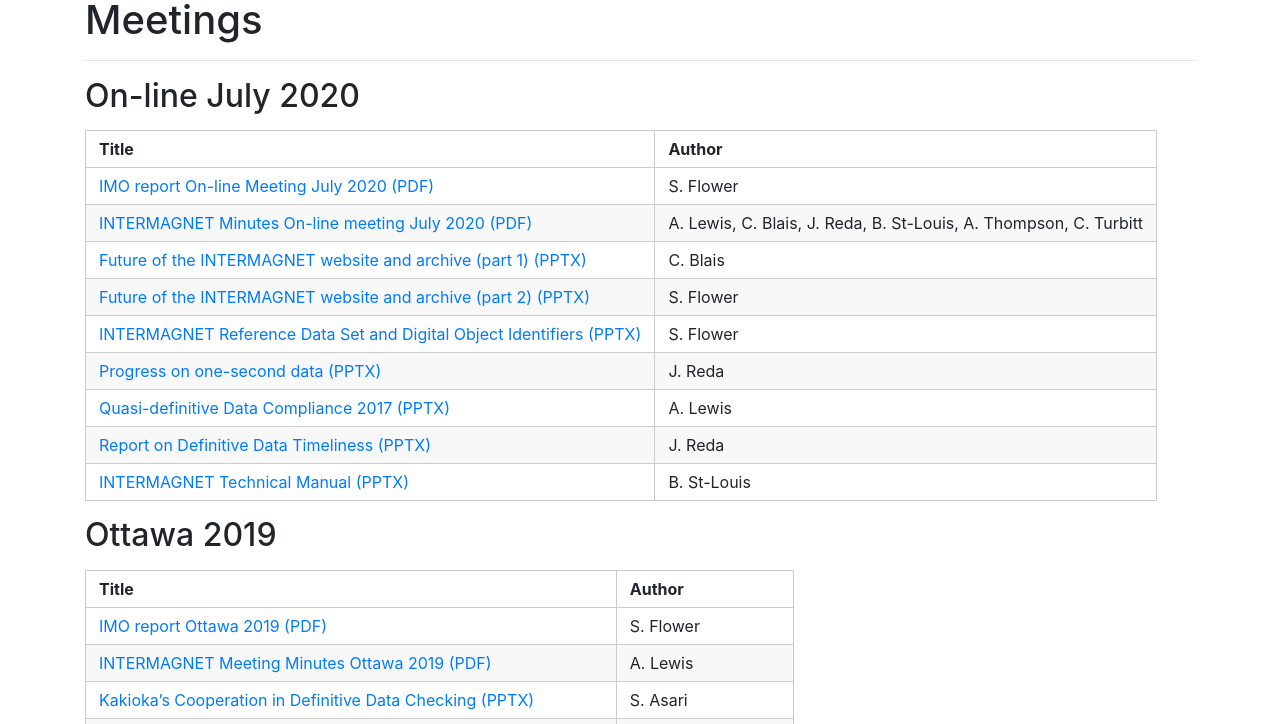
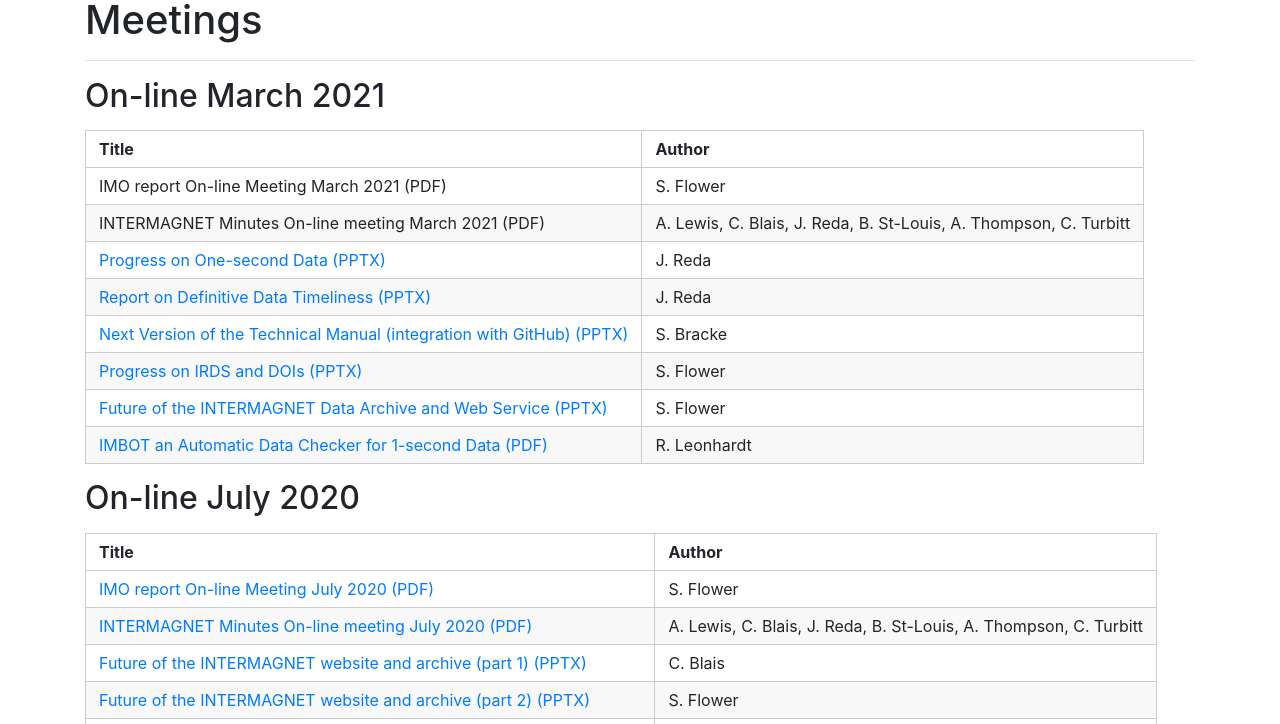
Before and after one commit to INTERMAGNET/intermagnet.github.io, a Jekyll site: the page built from meetings.md, in a window 1280 px wide and 900 px high, cut to the strip 176-900 px from the top of the window. Built offline with Jekyll 4.4.1, drawn with Linux system fonts in a browser that asks for light colours.

Commit message:
update meetings.md for 2021 online presentations

```diff
--- a/meetings.md
+++ b/meetings.md
@@ -1,6 +1,20 @@
 ---
 title: Meetings
 ---
+
+## On-line March 2021
+
+| Title  | Author |
+|--------|--------|
+|IMO report On-line Meeting March 2021 (PDF)|S. Flower|
+|INTERMAGNET Minutes On-line meeting March 2021 (PDF)|A. Lewis, C. Blais, J. Reda, B. St-Louis, A. Thompson, C. Turbitt|
+|[Progress on One-second Data (PPTX)](/meetings/2021Mar-Online/Reda_Progress_on_One_Second_Data.pptx)|J. Reda|
+|[Report on Definitive Data Timeliness (PPTX)](/meetings/2021Mar-Online/Reda_Report_on_Definitive_Data_Timeliness.pptx)|J. Reda|
+|[Next Version of the Technical Manual (integration with GitHub) (PPTX)](/meetings/2021Mar-Online/Bracke_Future_Tech_Man.pptx)|S. Bracke|
+|[Progress on IRDS and DOIs (PPTX)](/meetings/2021Mar-Online/Flower_IRDS_And_DOI_Progress.pptx)|S. Flower|
+|[Future of the INTERMAGNET Data Archive and Web Service (PPTX)](/meetings/2021Mar-Online/Flower_Archive_Transfer_Progress.pptx)|S. Flower|
+|[IMBOT an Automatic Data Checker for 1-second Data (PDF)](/meetings/2021Mar-Online/Leonhardt_IMBOT2016.pdf)|R. Leonhardt|
+
 
 ## On-line July 2020
 
```
